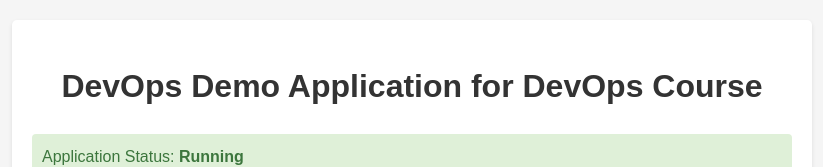
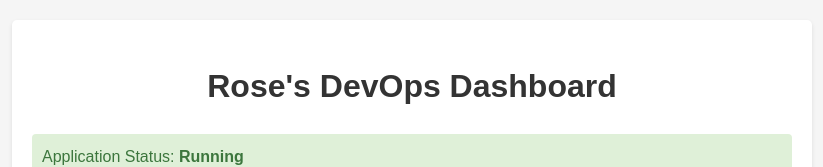
Before and after one commit to Rosehanafin/devops-demo-app, a website: page public/index.html in a window 1280 px wide. Shown: the top 167 px of the page, without its empty margins (228-1051 px from the left). Drawn offline with Linux system fonts and the light colour scheme; no server answers.

Commit message:
Personalize dashboard and bump to v2.0.0

```diff
--- a/public/index.html
+++ b/public/index.html
@@ -62,7 +62,7 @@
 </head>
 <body>
     <div class="container">
-        <h1>DevOps Demo Application for DevOps Course</h1>
+        <h1>Rose's DevOps Dashboard</h1>
 
         <div class="status">
             Application Status: <strong>Running</strong>
```
